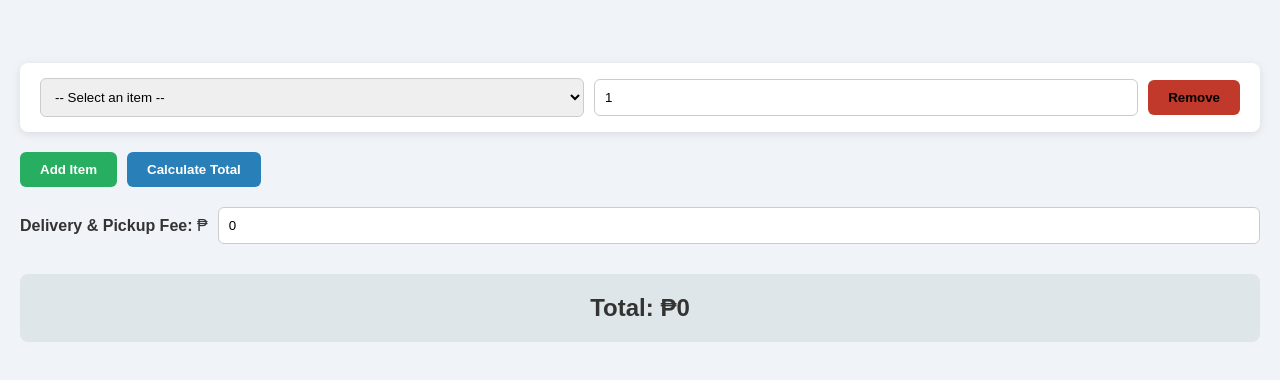
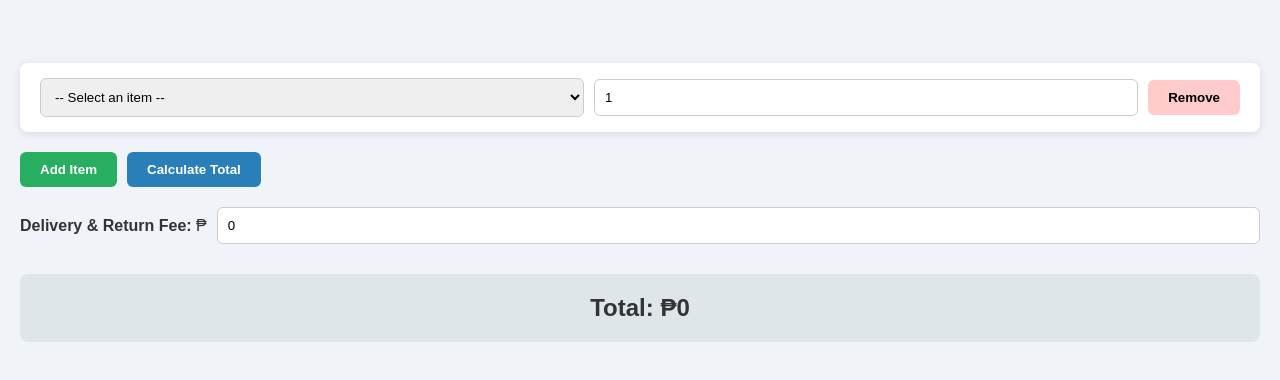
Before and after one commit to kieventsrental-est2026/kieventsrental-qoutation, a plain HTML site: page index.html in a window 1280 px wide. Shown: the part 114-494 px from the top of the page. Drawn offline with Linux system fonts and the light colour scheme.

Commit message:
index.html

```diff
--- a/index.html
+++ b/index.html
@@ -101,19 +101,44 @@
 </div>
 
 <div id="deliveryFeeContainer">
-  <label for="deliveryFee"><strong>Delivery & Pickup Fee:</strong> ₱</label>
+  <label for="deliveryFee"><strong>Delivery & Return Fee:</strong> ₱</label>
   <input type="number" id="deliveryFee" min="0" value="0" />
 </div>
 
 <div id="total">Total: ₱0</div>
 
 <script>
+  // Sample catalog list
   const catalog = [
     { name: "Set A", price: 680 },
     { name: "Set B", price: 1015 },
     { name: "Set C", price: 1340 },
     { name: "Set D", price: 1675 },
     { name: "Monoblocks Chair", price: 15 },
+    { name: "Chair Cover", price: 15 },
+    { name: "Long Table 4ft", price: 125 },
+    { name: "Long Table Cover 4ft", price: 30 },
+    { name: "Long Table 6ft", price: 165 },
+    { name: "Long Table Cover 6ft", price: 40 },
+    { name: "8 Seater - Round Table with Cover", price: 280 },
+    { name: "10 Seater - Round Table with Cover", price: 350 },
+    { name: "Runners", price: 20 },
+    { name: "Chair Ribbon", price: 20 },
+    { name: "Toppers", price: 30 },
+    { name: "Centerpiece", price: 20 },
+    { name: "Kiddie Set", price: 700 },
+    { name: "Kiddie Tables", price: 125 },
+    { name: "Kiddie Table Cover", price: 20 },
+    { name: "Kiddie Cahir", price: 20 },
+    { name: "Chaffing Dish/Foodwarmer", price: 380 },
+    { name: "Videoke - Set A (Basic)", price: 999 },
+    { name: "Videoke - Set B (Modern)", price: 1399 },
+    { name: "Videoke - Set C (Premium)", price: 1899 },
+    { name: "Tent 2mx2m", price: 400 },
+    { name: "Tent 2mx3m", price: 550 },
+    { name: "Tent 3mx4.5m", price: 700 },
+    { name: "Tent 4mx6m", price: 950 },
+    { name: "Tent Side Cover", price: 50 }
     // ... add your items here
   ];
 
@@ -143,7 +168,7 @@
     const removeBtn = document.createElement('button');
     removeBtn.textContent = 'Remove';
     removeBtn.className = 'btn';
-    removeBtn.style.backgroundColor = '#c0392b';
+    removeBtn.style.backgroundColor = '#FFCCCB';
     removeBtn.onclick = () => {
       card.remove();
     };
```
